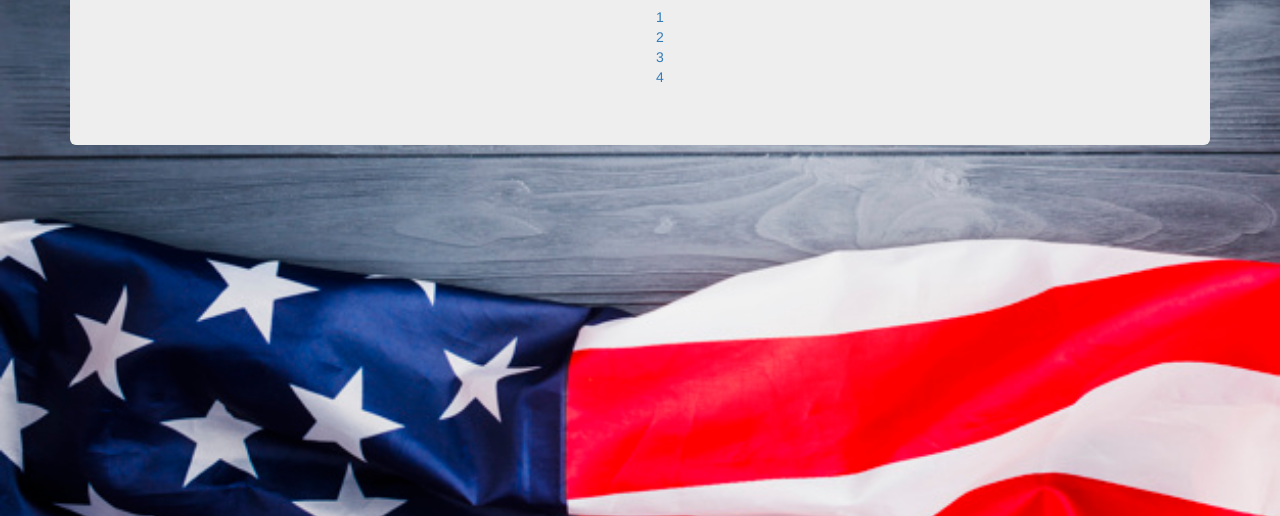
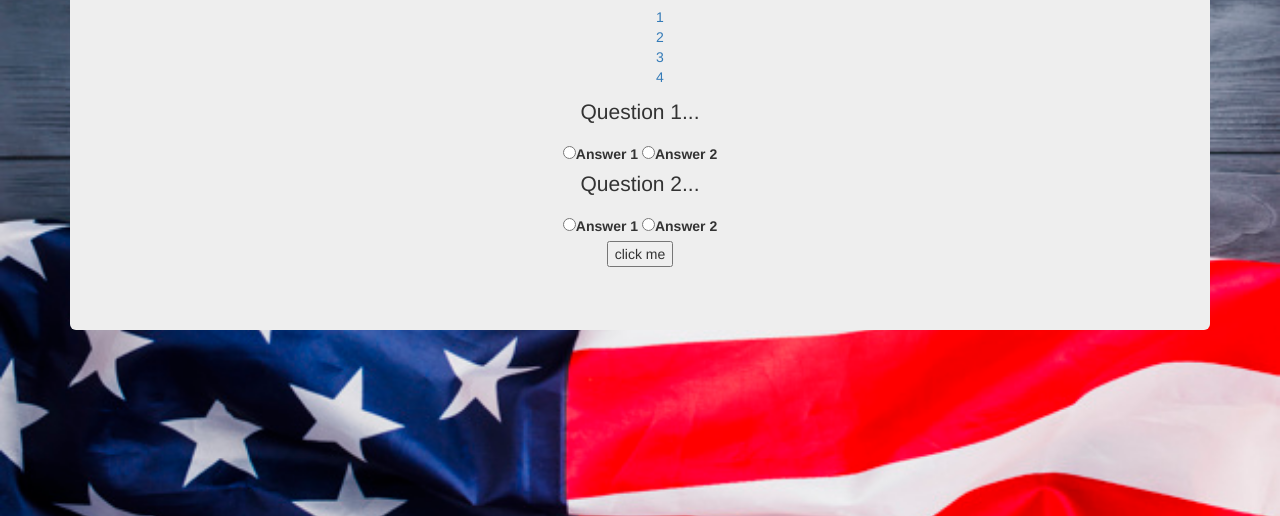
Before and after one commit to Exzample/Trivia-Game, a plain HTML site: page index.html in a window 1280 px wide. Shown: the part 284-800 px from the top of the page. Drawn offline with nearby package versions, Linux system fonts and the light colour scheme.

Commit message:
Booshus Commit

```diff
--- a/index.html
+++ b/index.html
@@ -11,20 +11,136 @@
 </head>
 
 <body>
-    <script src="https://cdnjs.cloudflare.com/ajax/libs/jquery/3.2.1/jquery.min.js"></script>
-
     <div class="div container ">
         <div class="jumbotron d-flex text-center">
             <div class="title row">
                 <h1>This is the title row</h1>
                 <h4>You have _ much time left</h4>
+                <h4 id="Question"></h4>
                 <ul>
                     <li id="" class="options"><a href="#"><span>1</span></a></li>
                     <li id="" class="options"><a href="#"><span>2</span></a></li>
                     <li id="" class="options"><a href="#"><span>3</span></a></li>
                     <li id="" class="options"><a href="#"><span>4</span></a></li>
                 </ul>
-            </div>
+
+
+                <form>
+                    <p>Question 1...</p>
+                    <fieldset id="group1">
+                        <input type="radio" id="q1a1" name="q1" value="Answer 1"><label for="dewey">Answer 1</label>
+                        <input type="radio" id="q1a2" name="q1" value="Answer 2"><label for="dewey">Answer 2</label>
+                    </fieldset>
+                    <p>Question 2...</p>
+                    <fieldset id="group2">
+                        <input type="radio" id="q2a1" name="q2" value="Answer 1"><label for="dewey">Answer 1</label>
+                        <input type="radio" id="q2a2" name="q2" value="Answer 2"><label for="dewey">Answer 2</label>
+                    </fieldset>
+                </form>
+
+                <button onclick="checkIfTrue()">click me</button>
+                <p id="results"></p>
+
+                <script src="https://cdnjs.cloudflare.com/ajax/libs/jquery/3.2.1/jquery.min.js"></script>
+                <script>
+                    $(document).ready(function() {
+
+                    });
+
+                    function checkIfTrue() {
+                        var correctCounter = 0;
+                        var q1check = document.getElementById('q1a1');
+                        console.log(q1check);
+                        if (q1check.checked == '1') {
+                            console.log("Answer 1: true");
+                            correctCounter++;
+                        } else {
+                            console.log('Answer 1: false');
+                        }
+
+                        var q2check = document.getElementById('q2a2');
+                        console.log(q2check);
+                        if (q2check.checked == '1') {
+                            console.log("Answer 2: true");
+                            correctCounter++;
+                        } else {
+                            console.log('Answer 2: false');
+                        }
+
+                        var results = document.getElementById('results');
+                        results.innerText = "You scored: " + correctCounter + "/2";
+
+
+                    }
+                </script>
+
+
+
+                <!--
+                Category 1: Movies
+                    Q: Which movie did not win an Acadamy Award?
+                    -Forrest Gump
+                    -Good Will Hunting
+                    -The Green Mile
+                    -Pulp Fiction
+
+                    Q: Which movie does Will Farrel not appear in?
+                    -Anchorman
+                    -Old School
+                    -Lego Movie
+                    -Anchorman 3
+
+                    Q: Which actors were in True Grit?
+                    -Jeff Daniels
+                    -John Wayne
+                    -Matt Damon
+                    -Sam Elliot
+
+                    Q: How many times has Robert DeNiro been nominated for an Oscar?
+                    -1
+                    -7*
+                    -3
+                    -5
+
+                    Q: How many movies has Samuel L. Jackson appeared in?
+                    -126*
+                    -176
+                    -156
+                    -113
+
+                    Q: What is Donald Trump's IQ?
+                    -1
+                    -2
+                    -3
+                    -5
+
+                Category: Sports
+                    Q: Who scored the most points in NBA history?
+                    -Kareem Abdul Jabar
+                    -Oscar Robinson
+                    -Michael Jordan
+                    -Shaquille O'Neal
+
+                    Q: How many World Series have the Kansas City Royals participated in?
+                    -7
+                    -2
+                    -5
+                    -4
+
+                    Q: Who has won more Championships?
+                    -Tom Brady
+                    -Yogi Berra
+                    -Michael Jordan
+                    -Wayne Gretzke
+
+                    Q: Which country has won the most world cups?
+                    -Brazil
+                    -Germany
+                    -Spain
+                    -France
+            -->
+
+
 </body>
 
 </html>
```
